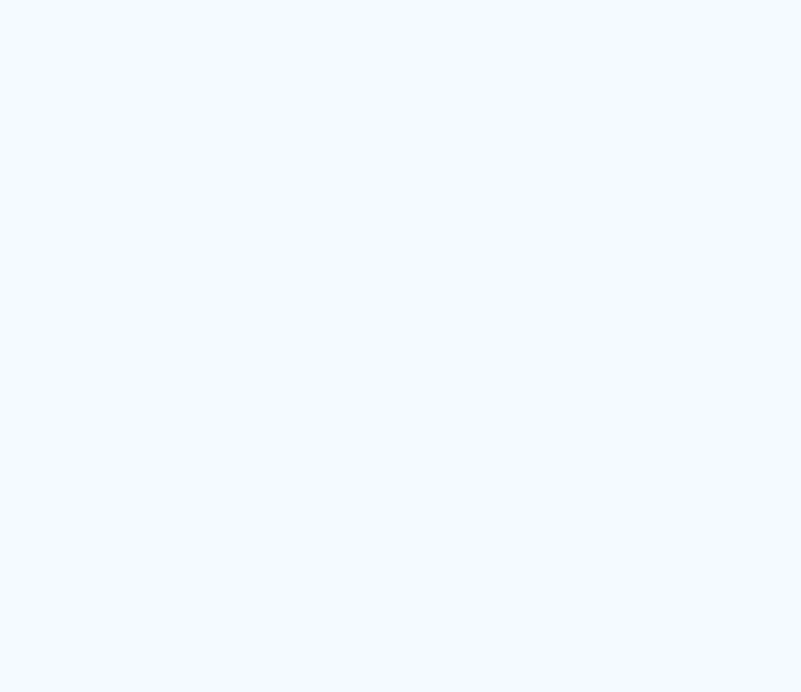
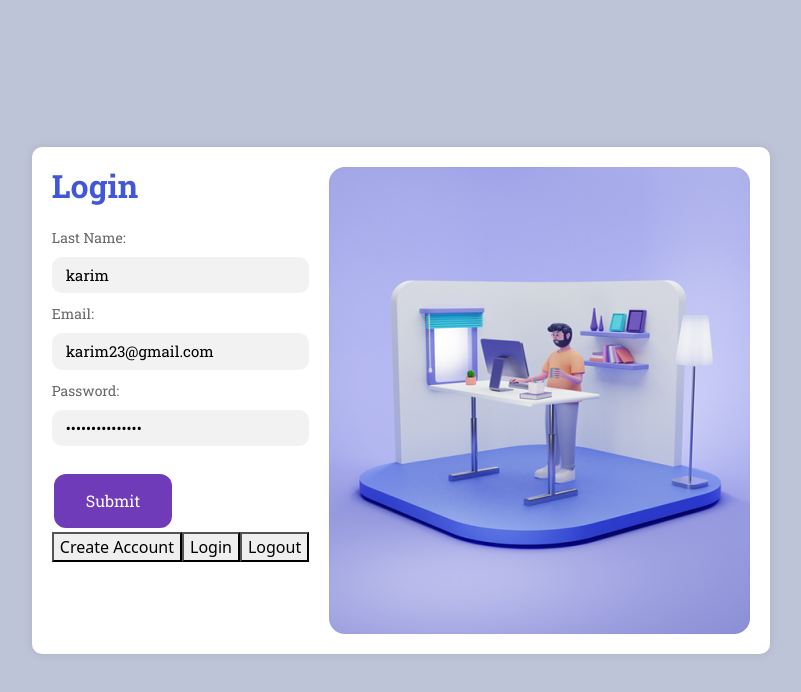
Before and after one commit to KarimHaddadi20/jobhunter, a Vue app: page /login in a window 1280 px wide. Before the commit this address had no page. Shown: the top 692 px of the page, without its empty margins (239-1040 px from the left). Built offline with nearby package versions, Linux system fonts and the light colour scheme.

Commit message:
Add LoginView component and remove NavBar component

```diff
--- a/src/App.vue
+++ b/src/App.vue
@@ -2,7 +2,6 @@
 
 <script setup>
 import { RouterLink, RouterView } from 'vue-router'
-import NavBar from '@/components/NavBar.vue';
 
 </script>
 
--- a/src/router/index.js
+++ b/src/router/index.js
@@ -1,5 +1,6 @@
 import { createRouter, createWebHistory } from 'vue-router'
 import HomeView from '../views/HomeView.vue'
+import LoginView from '../views/LoginView.vue'
 
 
 const router = createRouter({
@@ -18,7 +19,15 @@ const router = createRouter({
       path: '/signup',
       name: 'signup',
       component: () => import('../views/SignUp.vue')
-    }
+    },
+
+
+    {
+
+      path: '/login',
+      name: 'login',
+      component: LoginView
+    },
   ]
 })
 
--- /dev/null
+++ b/src/views/LoginView.vue
@@ -0,0 +1,174 @@
+<template>
+    <div class="signup-page">
+      <div class="content-container">
+      <div class="signup-container">
+        <h2>Login</h2>
+
+        <p v-if="error">ERREUR : {{ error }}</p>
+        <p v-if="success">ERREUR : {{ success }}</p>
+
+
+        <form @submit.prevent="submitForm">
+
+          <label for="lname">Last Name:</label><br>
+          <input type="text" id="name" v-model="form.name"><br>
+          <label for="email">Email:</label><br>
+          <input type="email" id="email" v-model="form.email"><br>
+          <label for="pwd">Password:</label><br>
+          <input type="password" id="pwd" v-model="form.pwd"><br>
+          <input type="submit" value="Submit">
+          <p>
+
+            <button @click="createAccount">Create Account</button>
+            <button @click="login">Login</button>
+            <button @click="logout">Logout</button>
+
+          </p>
+        </form>
+      </div>
+      <img src="@/assets/signup.png" alt="img">
+    </div>
+    </div>
+  </template>
+
+  <script setup>
+
+
+import { ref } from 'vue';
+
+
+let form = ref({
+    name: 'karim',
+    email: 'karim23@gmail.com',
+    pwd: 'thisisapassword',
+    });
+
+
+
+    let error = ref(null);
+    let success = ref(null);
+
+    async function createAccount () {
+
+console.clear();
+console.log(form.value);
+
+    }
+
+
+
+  </script>
+
+  <style scoped>
+  .signup-page {
+    display: flex;
+    justify-content: center;
+    align-items: center;
+    min-height: 100vh;
+    gap: 50px;
+    background-color:  #BEC4D7;
+
+  }
+
+  .content-container {
+    display: flex;
+    gap: 20px; /* Adjust as needed */
+    background-color: #ffffff; /* Adjust as needed */
+    padding: 20px; /* Adjust as needed */
+    border-radius: 10px; /* Adjust as needed */
+    box-shadow: 0 0 10px rgba(0, 0, 0, 0.1); /* Adjust as needed */
+  }
+
+  h2 {
+    font-size: 2em;
+    font-weight: 700;
+    font-family: "Roboto Slab", sans-serif;
+    margin-bottom: 20px;
+    color: #4157D6;
+  }
+
+
+  .signup-container label {
+    font-family: "Roboto Slab", sans-serif;
+    font-size: 14px; /* Adjust as needed */
+    color: #666; /* Adjust as needed */
+    text-transform: none;
+  }
+
+  .signup-container input {
+    font-family: "Roboto Slab", sans-serif;
+    font-size: 15px; /* Adjust as needed */
+    color: #666; /* Adjust as needed */
+  }
+
+  .signup-container input[type="submit"] {
+    margin-top: 20px; /* Adjust as needed */
+
+  }
+  input[type="submit"] {
+    background-color: #6f3bb8; /* Changer la couleur de fond */
+    color: white; /* Changer la couleur du texte */
+    border: none; /* Supprimer la bordure */
+    padding: 15px 32px; /* Ajouter du padding */
+    text-align: center; /* Centrer le texte */
+    text-decoration: none; /* Supprimer le soulignement du texte */
+    display: inline-block;
+    font-size: 16px;
+    margin: 4px 2px;
+    cursor: pointer; /* Changer le curseur en main lorsque vous survolez */
+    transition-duration: 0.4s; /* Ajouter une animation lors du survol */
+    border-radius: 12px;
+  }
+
+  input[type="submit"]:hover {
+    background-color: #45a049; /* Changer la couleur de fond lors du survol */
+  }
+
+  input[type="text"] {
+    background-color: #f2f2f2; /* Changer la couleur de fond */
+    color: rgba(0, 0, 0, 0); /* Changer la couleur du texte */
+    width: 100%; /* Changer la largeur */
+    padding: 5px 12px; /* Changer le padding */
+    margin: 8px 0;
+    box-sizing: border-box;
+    border-color: rgba(205, 205, 205, 0); /* Assurez-vous que la largeur et la hauteur incluent le padding et la bordure */
+    border-radius: 10px;
+  }
+
+  input[type="email"] {
+    background-color: #f2f2f2; /* Changer la couleur de fond */
+    color: rgba(0, 0, 0, 0); /* Changer la couleur du texte */
+    width: 100%; /* Changer la largeur */
+    padding: 5px 12px; /* Changer le padding */
+    margin: 8px 0;
+    box-sizing: border-box;
+    border-color: rgba(205, 205, 205, 0); /* Assurez-vous que la largeur et la hauteur incluent le padding et la bordure */
+    border-radius: 10px;
+    color: rgb(0, 0, 0);
+
+  }
+
+  input[type="password"] {
+    background-color: #f2f2f2; /* Changer la couleur de fond */
+    color: rgba(0, 0, 0, 0); /* Changer la couleur du texte */
+    width: 100%; /* Changer la largeur */
+    padding: 5px 12px; /* Changer le padding */
+    margin: 8px 0;
+    box-sizing: border-box;
+    border-color: rgba(205, 205, 205, 0); /* Assurez-vous que la largeur et la hauteur incluent le padding et la bordure */
+    border-radius: 10px;
+    color: rgb(0, 0, 0);
+
+  }
+
+  form {
+    color: rgb(0, 0, 0);
+  }
+  input[type="text"] {
+    color: rgb(0, 0, 0);
+  }
+
+
+
+
+  </style>
```
